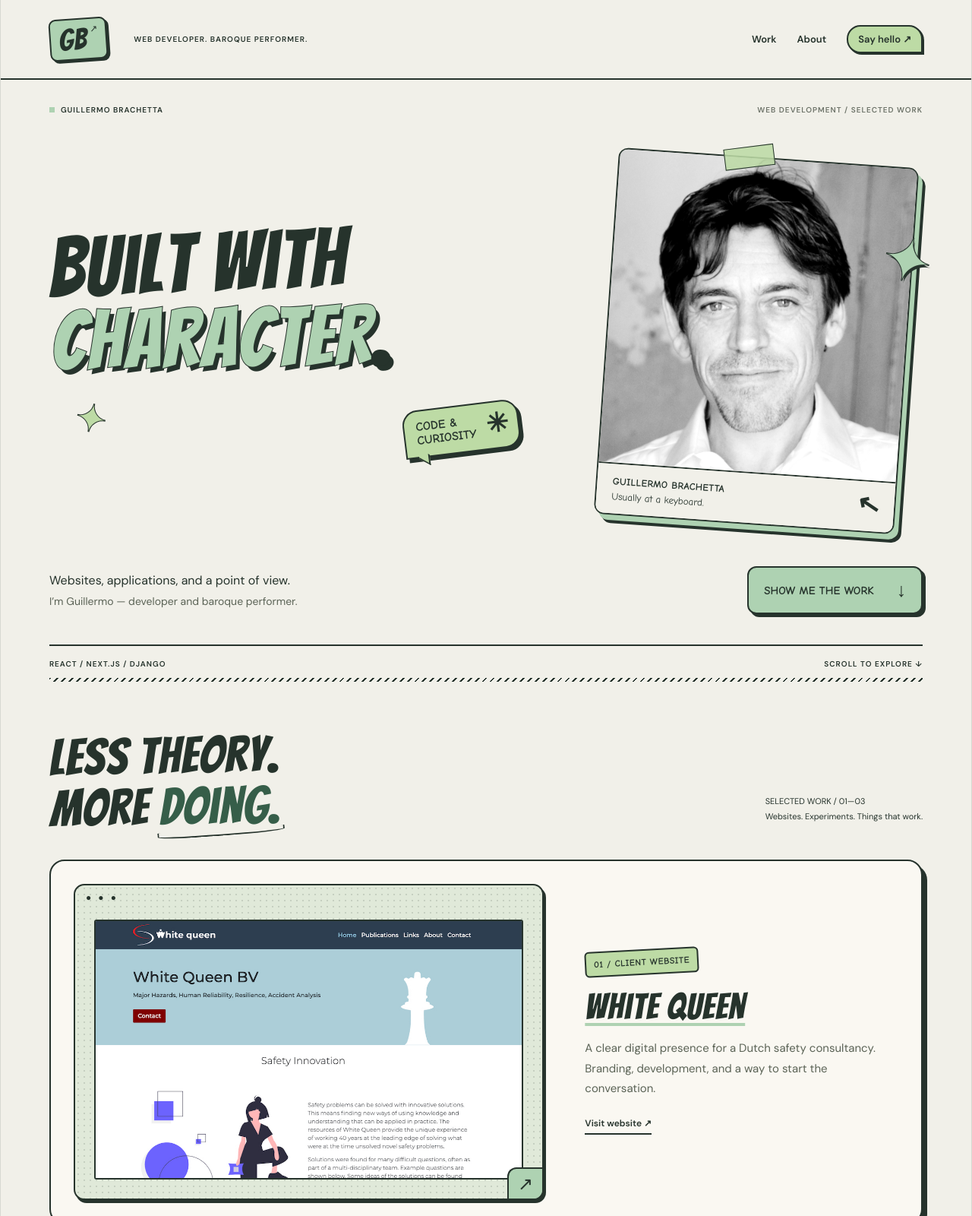
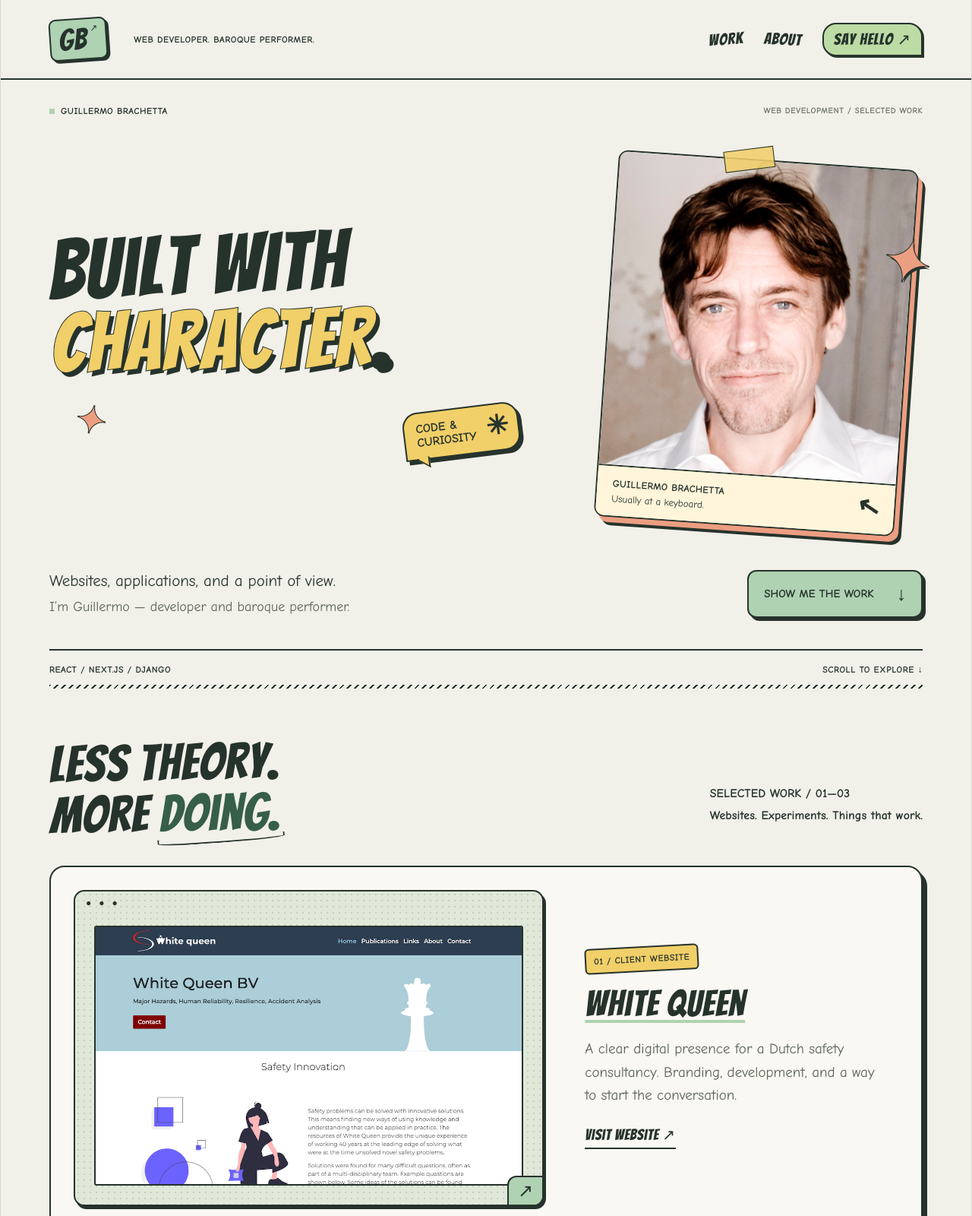
Before and after one commit to GBrachetta/my-portfolio, a Gatsby site: page / in a window 1280 px wide. Shown: the top 1600 px of the page at 76% size. Built offline with nearby package versions, Linux system fonts and the light colour scheme; Gatsby itself is replaced by a stand-in of ours.

Commit message:
Unify comic typography and distribute colour across the portfolio

```diff
--- a/src/style/graphic.scss
+++ b/src/style/graphic.scss
@@ -1,4 +1,4 @@
-@import url('https://fonts.googleapis.com/css2?family=Bangers&family=Comic+Neue:wght@400;700&family=DM+Sans:wght@400;500;600;700&display=swap');
+@import url('https://fonts.googleapis.com/css2?family=Bangers&family=Comic+Neue:wght@400;700&display=swap');
 $paper: #f1f0e9;
 $ink: #26332c;
 $accent: #aed2b2;
@@ -6,20 +6,20 @@ $accent-dark: #365e49;
 $line: #c2c5bb;
 * { box-sizing: border-box; }
 html { scroll-behavior: smooth; scroll-padding-top: 25px; }
-body { margin: 0; background: $paper; color: $ink; font-family: 'DM Sans', sans-serif; -webkit-font-smoothing: antialiased; }
+body { margin: 0; background: $paper; color: $ink; font-family: 'Comic Neue', 'Comic Sans MS', cursive; -webkit-font-smoothing: antialiased; }
 a { color: inherit; text-decoration: none; }
 a:focus-visible { outline: 3px solid $accent-dark; outline-offset: 6px; }
 ::selection { background: $ink; color: $paper; }
 .skip-link { position: fixed; top: -100px; left: 20px; z-index: 10; background: $ink; color: white; padding: 15px; &:focus { top: 10px; } }
 .site-header { display: flex; align-items: center; margin: 0 5%; padding: 22px 0; border-bottom: 2px solid $ink; gap: 35px; }
-.wordmark { font-family: 'Bangers', Impact, sans-serif; font-size: 32px; letter-spacing: -3px; span { font-family: 'DM Sans', sans-serif; font-size: 12px; vertical-align: top; letter-spacing: 0; margin-left: 5px; } }
-.header-note, .intro-kicker, .hero-rule, .eyebrow, figcaption, .about-photo span { font-family: 'DM Sans', sans-serif; font-size: 10px; font-weight: 600; letter-spacing: 1px; line-height: 1.5; }
+.wordmark { font-family: 'Bangers', Impact, sans-serif; font-size: 32px; letter-spacing: -3px; span { font-family: 'Comic Neue', 'Comic Sans MS', cursive; font-size: 12px; vertical-align: top; letter-spacing: 0; margin-left: 5px; } }
+.header-note, .intro-kicker, .hero-rule, .eyebrow, figcaption, .about-photo span { font-family: 'Comic Neue', 'Comic Sans MS', cursive; font-size: 10px; font-weight: 600; letter-spacing: 1px; line-height: 1.5; }
 .site-header nav { margin-left: auto; display: flex; gap: 27px; font-size: 13px; font-weight: 600; a:hover { color: $accent-dark; } }
 .intro { padding: 32px 5% 0; }.intro-kicker { display: flex; gap: 8px; align-items: center; }.status-dot { width: 7px; height: 7px; background: $accent; }.edition { margin-left: auto; color: #6d7369; }
 .graphic-hero { display: grid; grid-template-columns: 1.8fr 1fr; gap: 3%; align-items: center; padding: 48px 0 35px; }.graphic-title { position: relative; padding-bottom: 95px; }
 h1 { font-family: 'Bangers', Impact, sans-serif; font-size: clamp(60px, 7.9vw, 125px); line-height: .99; letter-spacing: -.065em; margin: 0; font-weight: 400; }.character-word { color: $accent; -webkit-text-stroke: 2px $ink; paint-order: stroke fill; text-shadow: 4px 5px 0 $ink; }.period { color: $ink; }
 .hero-stamp { position: absolute; right: 10%; bottom: 0; background: #bddba5; border: 2px solid $ink; box-shadow: 5px 5px 0 $ink; padding: 12px 50px 12px 15px; transform: rotate(-7deg); border-radius: 8px 8px 8px 0; font-size: 12px; font-weight: 700; line-height: 1.3; > span { position: absolute; right: 12px; top: 9px; font-size: 35px; } }
-.graphic-portrait { margin: 10px 8% 0 0; transform: rotate(4deg); border: 2px solid $ink; background: $accent; box-shadow: 10px 10px 0 $ink; img { display: block; width: 100%; aspect-ratio: .95; object-fit: cover; object-position: center 30%; filter: grayscale(1) contrast(1.15); mix-blend-mode: normal; } figcaption { padding: 13px 16px; background: $paper; border-top: 2px solid $ink; span { letter-spacing: 0; font-weight: 400; } } }
+.graphic-portrait { margin: 10px 8% 0 0; transform: rotate(4deg); border: 2px solid $ink; background: $accent; box-shadow: 10px 10px 0 $ink; img { display: block; width: 100%; aspect-ratio: .95; object-fit: cover; object-position: center 30%; filter: contrast(1.04); mix-blend-mode: normal; } figcaption { padding: 13px 16px; background: $paper; border-top: 2px solid $ink; span { letter-spacing: 0; font-weight: 400; } } }
 .intro-bottom { display: flex; align-items: center; justify-content: space-between; gap: 24px; padding: 25px 0 40px; p { font-size: 16px; line-height: 1.7; margin: 0; span { font-size: 14px; color: #5b6356; } } }
 .round-link { display: flex; align-items: center; gap: 30px; background: $accent; color: $ink; border: 2px solid $ink; border-radius: 12px; box-shadow: 4px 4px 0 $ink; padding: 15px 20px; font-size: 11px; font-weight: 700; > span:last-child { font-size: 25px; } &:hover { background: #bddba5; transform: translate(-2px, -2px); box-shadow: 6px 6px 0 $ink; } }
 .hero-rule { display: flex; justify-content: space-between; border-top: 2px solid $ink; border-bottom: 2px solid $ink; padding: 16px 0; }
@@ -103,3 +103,45 @@ h1 { font-size: clamp(76px, 8.5vw, 126px); line-height: .92; letter-spacing: 1px
 .wordmark { letter-spacing: 1px; font-size: 38px; }
 .contact-section > .eyebrow { font-size: 13px; }
 @media (max-width: 700px) { #gatsby-focus-wrapper { border: 0; }.graphic-hero { grid-template-columns: 1fr; gap: 28px; }.graphic-title { padding-bottom: 85px; }h1 { font-size: clamp(66px, 15vw, 100px); }.character-word { letter-spacing: 1px; }.graphic-portrait { width: 58%; }.site-header { gap: 12px; }.wordmark { font-size: 31px; }.site-header nav { gap: 12px; }.round-link { font-size: 14px; } }
+
+/* One comic lettering system: display titles and legible hand-lettered copy. */
+body { font-size: 18px; }
+.header-note, .intro-kicker, .hero-rule, .eyebrow, figcaption, .about-photo span { font-weight: 700; letter-spacing: .5px; }
+.header-note { font-size: 12px; }
+.site-header nav { font-family: 'Bangers', Impact, sans-serif; font-size: 21px; font-weight: 400; letter-spacing: 1px; }
+.site-header nav a:first-child { transform: rotate(-4deg); }
+.site-header nav a:nth-child(2) { transform: rotate(3deg); }
+.intro-kicker { font-size: 12px; }
+.edition { font-size: 11px; }
+.character-word { color: #f1cf69; }
+.hero-stamp, .hero-stamp::after { background: #f1cf69; }
+.graphic-title::after { color: #ec9e81; }
+.graphic-portrait::before { background: #f1cf69dd; }
+.graphic-portrait::after { color: #ec9e81; }
+.graphic-portrait { box-shadow: 6px 7px 0 #ec9e81, 10px 11px 0 $ink; }
+.graphic-portrait figcaption { background: #fff5da; }
+.intro-bottom p { font-size: 21px; line-height: 1.55; }
+.intro-bottom p span { font-size: 18px; }
+.hero-rule { font-size: 12px; }
+.section-heading p { font-size: 16px; font-weight: 700; }
+.section-heading h2 em { color: #365e49; }
+.work-details p { font-size: 19px; line-height: 1.6; }
+.project-links { font-family: 'Bangers', Impact, sans-serif; font-weight: 400; font-size: 20px; letter-spacing: .6px; }
+.github-link { font-size: 18px; font-weight: 700; }
+.work-card:nth-of-type(1) .eyebrow { background: #f1cf69; }
+.work-card:nth-of-type(2) .eyebrow { background: #ecb7a2; }
+.work-card:nth-of-type(3) .eyebrow { background: #bddba5; }
+.about-section { margin: 0 5%; padding: 45px 4%; background: #f1ddd0; color: $ink; border: 2px solid $ink; border-radius: 22px; box-shadow: 7px 7px 0 $ink; gap: 7%; }
+.about-photo img { filter: none; border-color: $ink; box-shadow: 6px 7px 0 #f1cf69; }
+.about-photo span { color: $ink; font-size: 11px; }
+.about-copy .eyebrow { display: inline-block; color: $ink; background: #f1cf69; padding: 7px 12px; border: 2px solid $ink; transform: rotate(-3deg); font-size: 13px; }
+.about-copy h2 em { color: #6d3d28; }
+.about-copy p { color: #424a3c; font-size: 19px; line-height: 1.6; }
+.text-link { color: $ink; font-family: 'Bangers', Impact, sans-serif; font-size: 22px; letter-spacing: .6px; border-color: $ink; }
+.contact-section > .eyebrow { background: #f1cf69; }
+.contact-section h2 em { color: #f1cf69; -webkit-text-stroke: 2px $ink; paint-order: stroke fill; text-shadow: 3px 4px 0 $ink; }
+.contact-email { background: #dcebd5; font-weight: 700; }
+.contact-email span { background: #f1cf69; }
+.footer-bottom { font-size: 15px; font-weight: 700; }
+.footer-bottom a { border-bottom: 2px solid #ec9e81; padding-bottom: 3px; }
+@media (max-width: 700px) { .site-header nav { font-size: 18px; }.intro-kicker { font-size: 11px; }.hero-rule { font-size: 10px; }.intro-bottom p { font-size: 19px; }.intro-bottom p span { font-size: 17px; }.about-section { padding: 30px 6%; gap: 35px; }.about-copy p, .work-details p { font-size: 18px; }.footer-bottom { font-size: 14px; }.contact-email { font-size: clamp(19px, 4.5vw, 30px); } }
```
